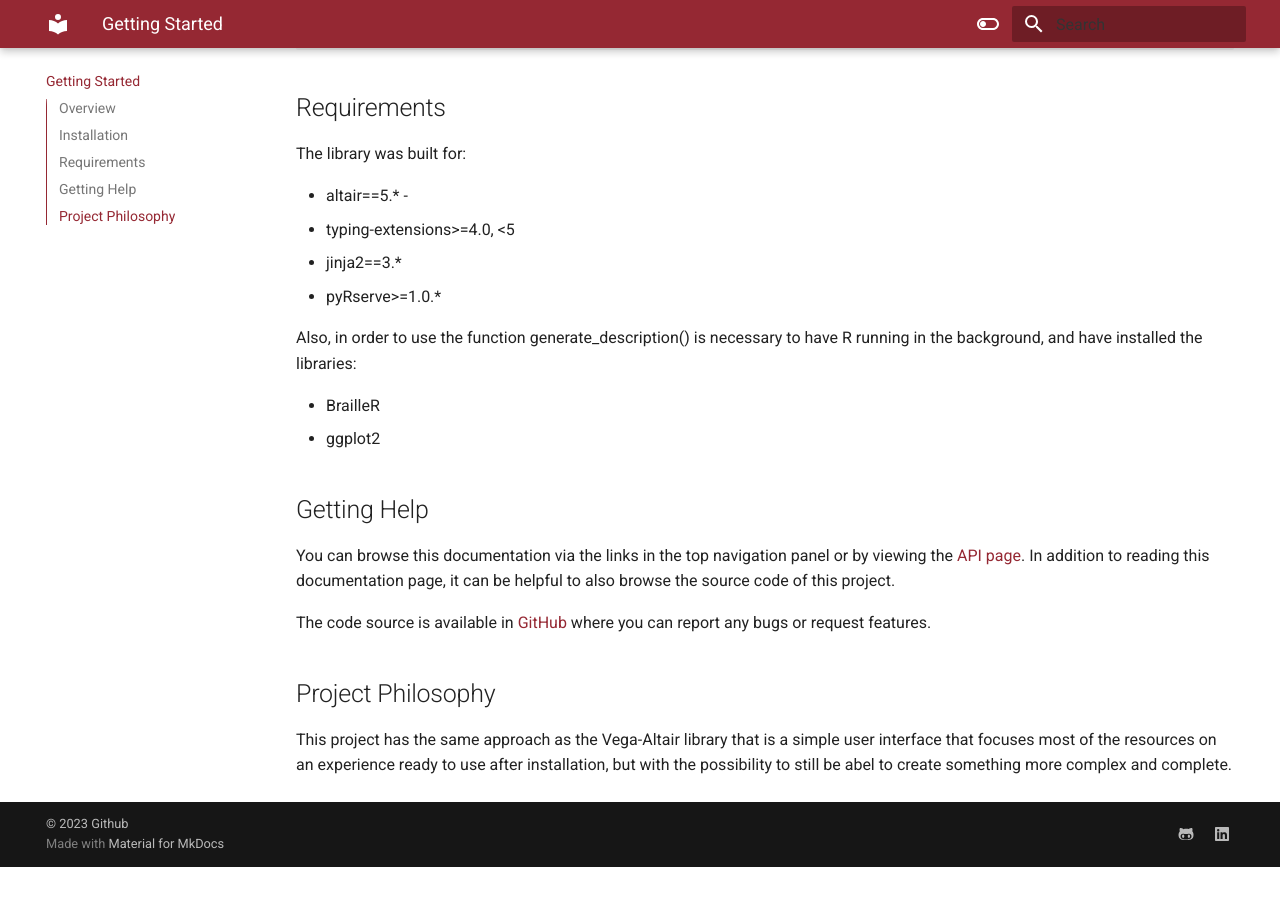
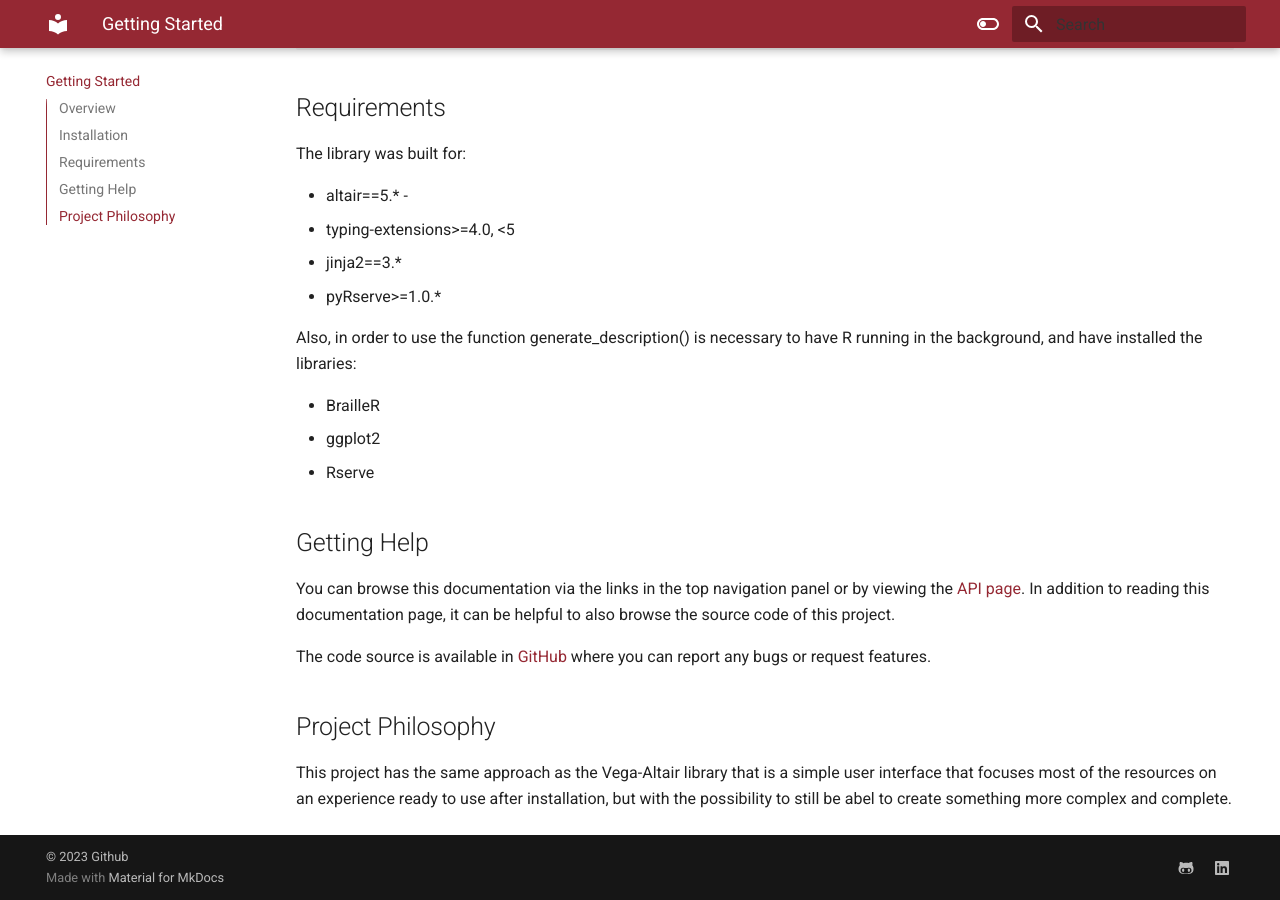
Before and after one commit to MiguelUB/altair-easeviz, an MkDocs documentation site: the page built from docs/index.md, in a window 1280 px wide and 900 px high, scrolled down 1066 px. Built offline with MkDocs 1.6.1 and Material for MkDocs 9.7.7, drawn with Linux system fonts in a browser that asks for light colours; before the commit the page ends 1933 px from its top, so only the background shows below that.

Commit message:
Update index.md

```diff
--- a/docs/index.md
+++ b/docs/index.md
@@ -61,6 +61,7 @@ installed the libraries:
 
 - BrailleR
 - ggplot2
+- Rserve
 
 ## Getting Help
 
```
